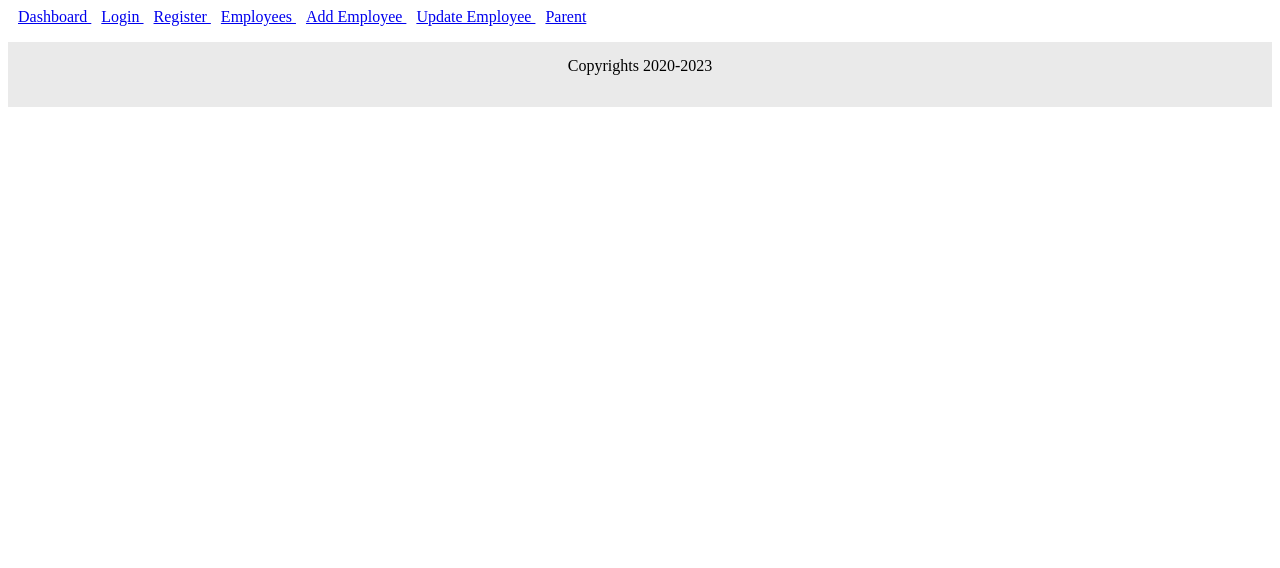
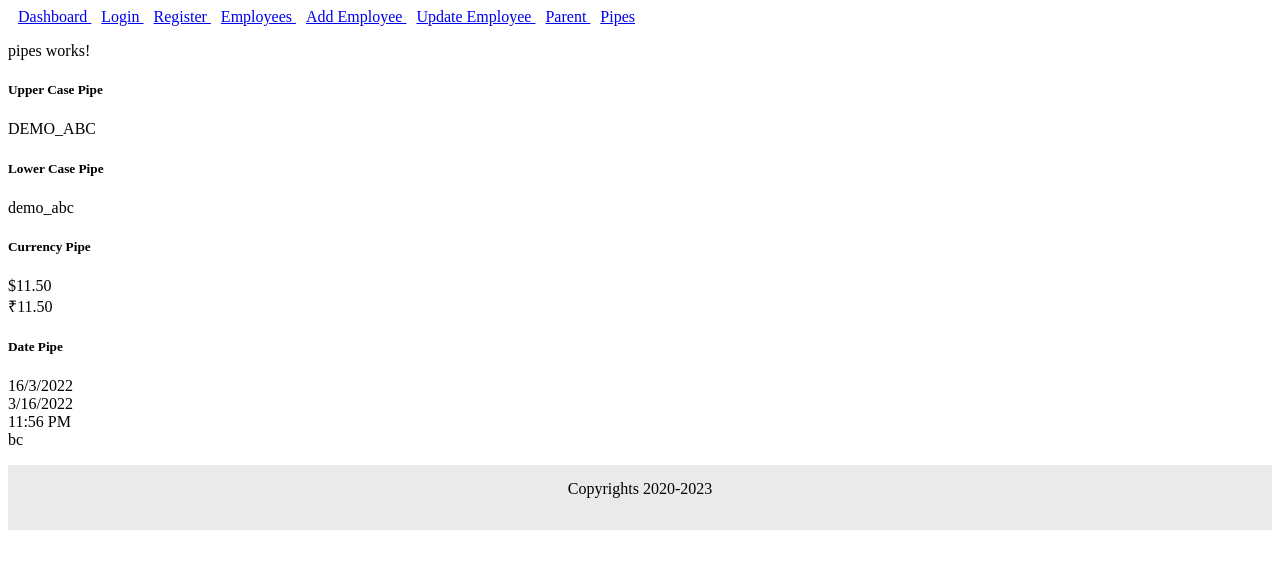
Before and after one commit to Pavan-1278/angular_realtime_proj, an Angular app: page /pipes in a window 1280 px wide. Before the commit this address led to /. Shown: the top 568 px of the page. Built offline with nearby package versions, Linux system fonts and the light colour scheme.

Commit message:
Added Pipes

```diff
--- a/src/app/app-routing.module.ts
+++ b/src/app/app-routing.module.ts
@@ -5,6 +5,7 @@ import { DashboardComponent } from './dashboard/dashboard.component';
 import { EmployeeComponent } from './employee/employee.component';
 import { LoginComponent } from './login/login.component';
 import { ParentComponent } from './parent/parent.component';
+import { PipesComponent } from './pipes/pipes.component';
 import { RegistrationComponent } from './registration/registration.component';
 import { UpdateEmployeeComponent } from './update-employee/update-employee.component';
 
@@ -36,6 +37,10 @@ const routes: Routes = [
     {
         path:'parent',
         component: ParentComponent
+    },
+    {
+        path: 'pipes',
+        component: PipesComponent
     }
 ];
 
--- a/src/app/app.module.ts
+++ b/src/app/app.module.ts
@@ -15,10 +15,11 @@ import { AddEmployeeComponent } from './add-employee/add-employee.component';
 import { UpdateEmployeeComponent } from './update-employee/update-employee.component';
 import { ParentComponent } from './parent/parent.component';
 import { ChildComponent } from './child/child.component';
+import { PipesComponent } from './pipes/pipes.component';
 
 @NgModule({
   declarations: [
-    AppComponent, LoginComponent, RegistrationComponent, DashboardComponent, HeaderComponent, FooterComponent, EmployeeComponent, AddEmployeeComponent, UpdateEmployeeComponent, ParentComponent, ChildComponent
+    AppComponent, LoginComponent, RegistrationComponent, DashboardComponent, HeaderComponent, FooterComponent, EmployeeComponent, AddEmployeeComponent, UpdateEmployeeComponent, ParentComponent, ChildComponent, PipesComponent
   ],
   imports: [
     BrowserModule,
--- a/src/app/header/header.component.html
+++ b/src/app/header/header.component.html
@@ -6,4 +6,5 @@
     <a [routerLink]="['/add-employee']" style="margin-left: 10px;">Add Employee </a>
     <a [routerLink]="['/update-employee']" style="margin-left: 10px;">Update Employee </a>
     <a [routerLink]="['/parent']" style="margin-left: 10px;">Parent </a>
+    <a [routerLink]="['/pipes']" style="margin-left: 10px;">Pipes </a>
 </div>
--- /dev/null
+++ b/src/app/pipes/pipes.component.html
@@ -0,0 +1,37 @@
+<p>pipes works!</p>
+<!-- Transforming Data from one from to another form-->
+<h5>Upper Case Pipe</h5>
+<div>
+    {{title | uppercase}}
+</div>
+
+<h5>Lower Case Pipe</h5>
+<div>
+    {{title | lowercase}}
+</div>
+
+<h5>Currency Pipe</h5>
+<div>
+    {{11.5 | currency:"USD"}}
+</div>
+<div>
+    {{11.5 | currency:"INR"}}
+</div>
+
+
+<h5>Date Pipe</h5>
+<div>
+    {{today_date | date:'d/M/y'}}
+</div>
+
+<div>
+    {{today_date | date:'M/d/y'}}
+</div>
+
+<div>
+    {{today_date | date:'shortTime'}}
+</div>
+
+<div>
+    {{title | slice:6}}
+</div>
--- /dev/null
+++ b/src/app/pipes/pipes.component.ts
@@ -0,0 +1,27 @@
+import { Component, OnInit } from '@angular/core';
+
+@Component({
+  selector: 'app-pipes',
+  templateUrl: './pipes.component.html',
+  styleUrls: ['./pipes.component.css']
+})
+export class PipesComponent implements OnInit {
+
+  title='demo_abc';
+  today_date= new Date();
+  demo_json= {
+    name: "Praveen",
+    age: 25,
+    address: {
+      address1: " Telangana ",
+      address2: " India "
+    }
+  }
+  months= ['Jan','Feb','Mar','Apr','May','Jun'];
+
+  constructor() { }
+
+  ngOnInit(): void {
+  }
+
+}
```
Also changed, not shown: src/app/pipes/pipes.component.css (added), 1 other file (tests, documents, lock files or other folders).
